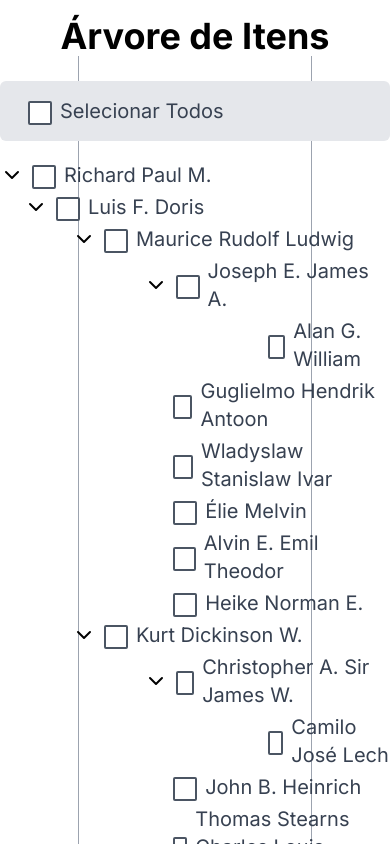
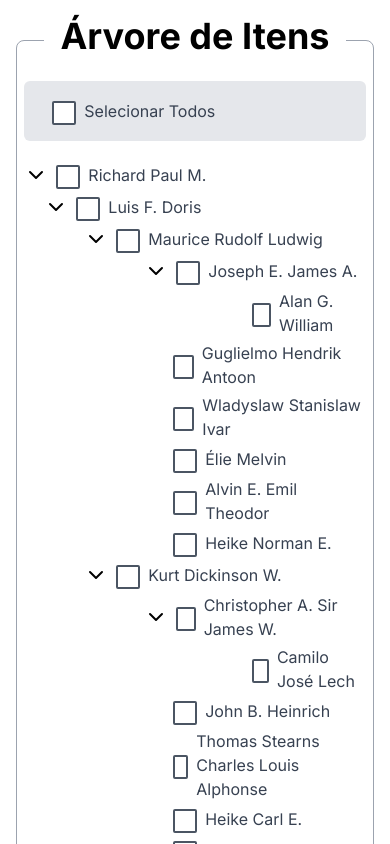
Before and after one commit to thaismtss/tree-of-items, a Next.js app: page / in a window 390 px wide. Shown: the top 844 px of the page. Built offline with nearby package versions, Linux system fonts and the light colour scheme.

Commit message:
feat: applies responsive layout

```diff
--- a/app/components/TreeNode/index.tsx
+++ b/app/components/TreeNode/index.tsx
@@ -31,7 +31,7 @@ export default function TreeNode({
 
   return (
     <div
-      style={{ marginLeft: `${item.level * 24}px` }}
+      style={{ marginLeft: `${item.level * 20}px` }}
       className="flex flex-col gap-1"
     >
       <div className="flex items-center gap-2">
--- a/app/components/ui/Checkbox/index.tsx
+++ b/app/components/ui/Checkbox/index.tsx
@@ -86,7 +86,7 @@ export default function Checkbox({
       />
       <label
         htmlFor={id}
-        className="ml-2 text-gray-700 cursor-pointer text-xl"
+        className="ml-2 text-gray-700 cursor-pointer md:text-xl"
       >
         {label}
       </label>
--- a/app/page.tsx
+++ b/app/page.tsx
@@ -8,11 +8,11 @@ export default function Home() {
   const parsedData = useMemo(() => convertToList(data), []);
 
   return (
-    <div className="flex flex-col items-center justify-center min-h-screen">
+    <div className="flex flex-col items-center justify-center min-h-screen px-4 md:px-0">
       <h1 className="text-4xl text-center font-bold relative top-4 bg-white px-4">
         Árvore de Itens
       </h1>
-      <div className="flex justify-center mx-auto w-3/5 py-10 border border-gray-400 rounded-lg">
+      <div className="flex justify-center mx-auto md:w-3/5 w-full py-10 border border-gray-400 rounded-lg">
         <div className="flex flex-col gap-2 w-screen mx-4">
           <Tree data={parsedData} showControl/>
         </div>
```
Also changed, not shown: 1 other file (tests, documents, lock files or other folders).
